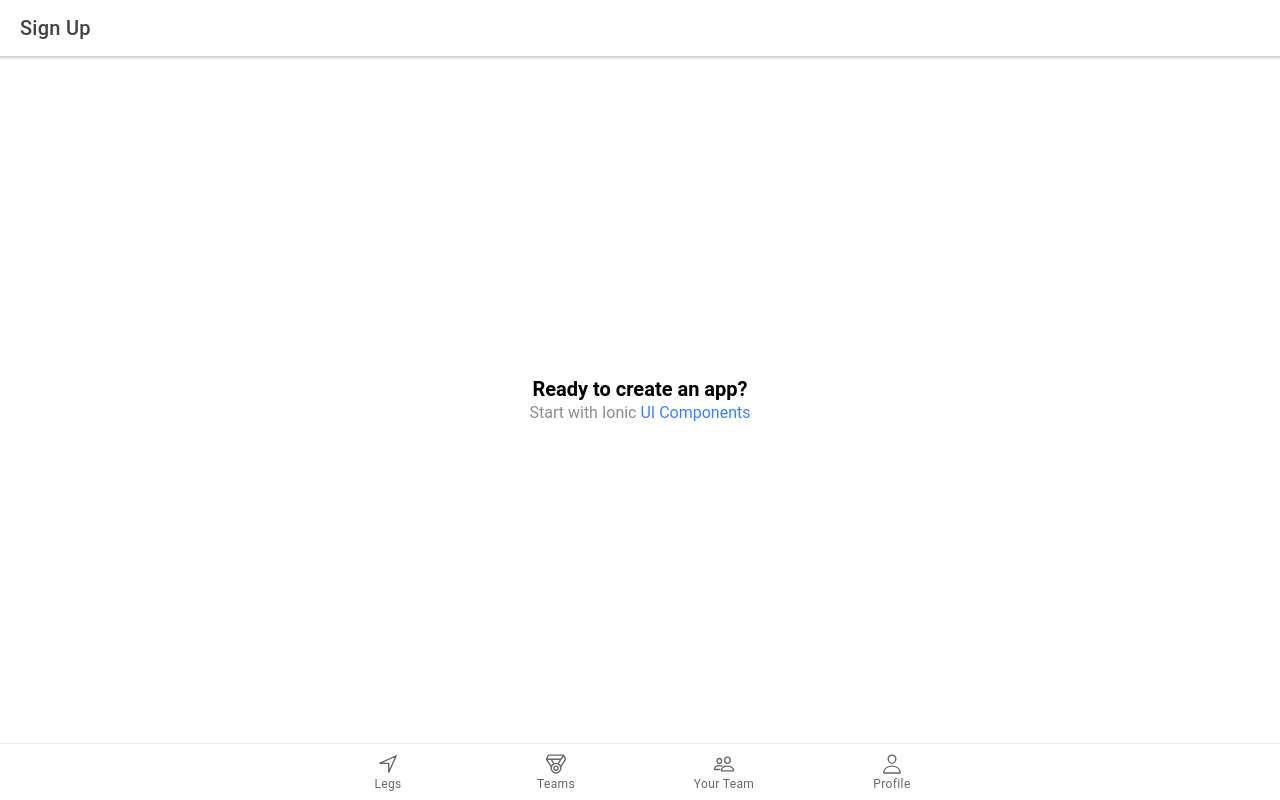
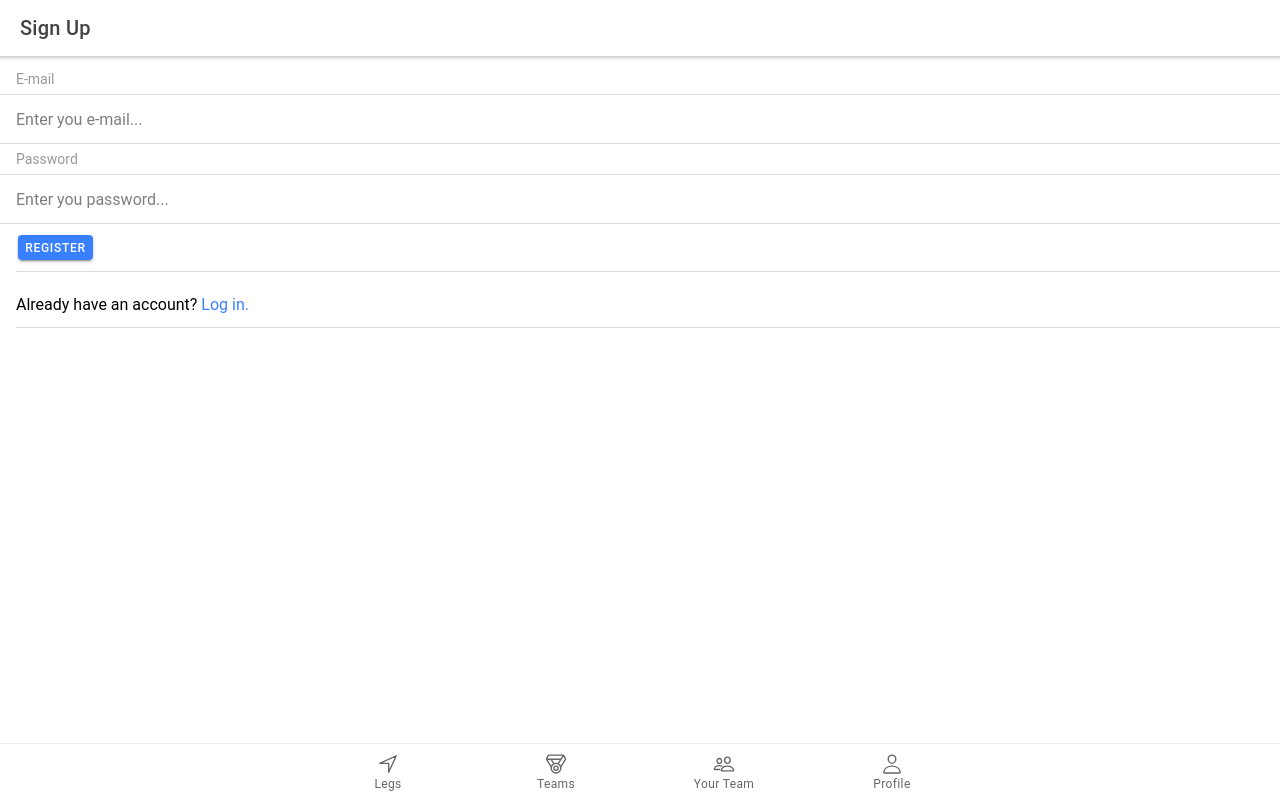
Before and after one commit to hawelkam/border-to-hel-companion-app, a React (Create React App) app: page /sign-up in a window 1280 px wide. Built offline with nearby package versions, Linux system fonts and the light colour scheme.

Commit message:
Signup page

```diff
--- a/src/App.tsx
+++ b/src/App.tsx
@@ -68,7 +68,9 @@ const App: React.FC = () => {
                 <Route exact path="/sign-up">
                   <SignUp />
                 </Route>
-                <Redirect to="/sign-up" />
+                <Route exact path="/">
+                  <Redirect to="/sign-up" />
+                </Route>
               </>
             )}
           </IonRouterOutlet>
--- a/src/pages/SignUp/SignUp.tsx
+++ b/src/pages/SignUp/SignUp.tsx
@@ -1,14 +1,24 @@
 import {
+  IonButton,
   IonContent,
   IonHeader,
+  IonInput,
+  IonItem,
+  IonItemDivider,
+  IonLabel,
+  IonList,
   IonPage,
+  IonRouterLink,
   IonTitle,
   IonToolbar,
 } from "@ionic/react";
-import ExploreContainer from "../../components/ExploreContainer";
+import React, { useState } from "react";
 import "./SignUp.css";
 
 const SignUp: React.FC = () => {
+  const [email, setEmail] = useState<string>("");
+  const [password, setPassword] = useState<string>("");
+
   return (
     <IonPage>
       <IonHeader>
@@ -22,7 +32,35 @@ const SignUp: React.FC = () => {
             <IonTitle size="large">Sign Up</IonTitle>
           </IonToolbar>
         </IonHeader>
-        <ExploreContainer />
+        <IonList>
+          <IonItemDivider>E-mail</IonItemDivider>
+          <IonItem>
+            <IonInput
+              type="email"
+              value={email}
+              placeholder="Enter you e-mail..."
+              onIonChange={(e) => setEmail(e.detail.value!)}
+            ></IonInput>
+          </IonItem>
+          <IonItemDivider>Password</IonItemDivider>
+          <IonItem>
+            <IonInput
+              type="password"
+              value={password}
+              placeholder="Enter you password..."
+              onIonChange={(e) => setPassword(e.detail.value!)}
+            ></IonInput>
+          </IonItem>
+          <IonItem>
+            <IonButton color="primary">Register</IonButton>
+          </IonItem>
+        </IonList>
+        <IonItem>
+          <IonLabel>
+            Already have an account?{" "}
+            <IonRouterLink href="/login">Log in.</IonRouterLink>
+          </IonLabel>
+        </IonItem>
       </IonContent>
     </IonPage>
   );
```
